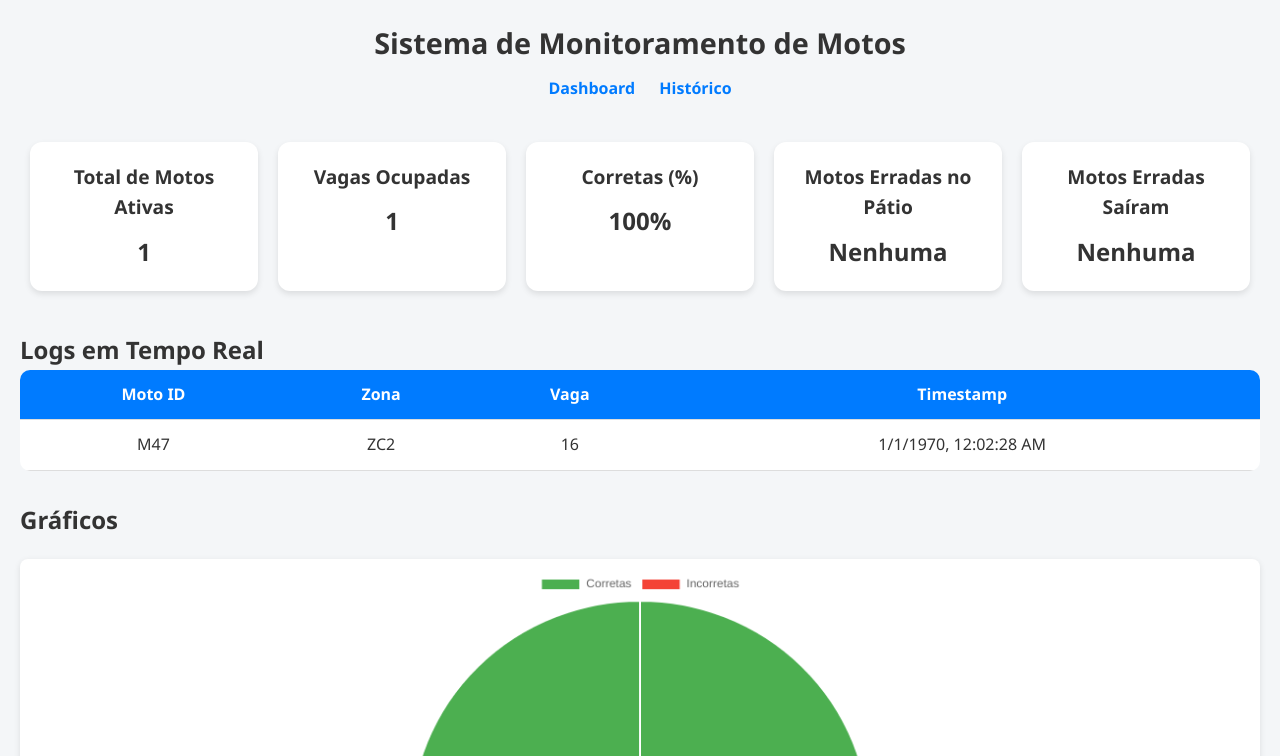
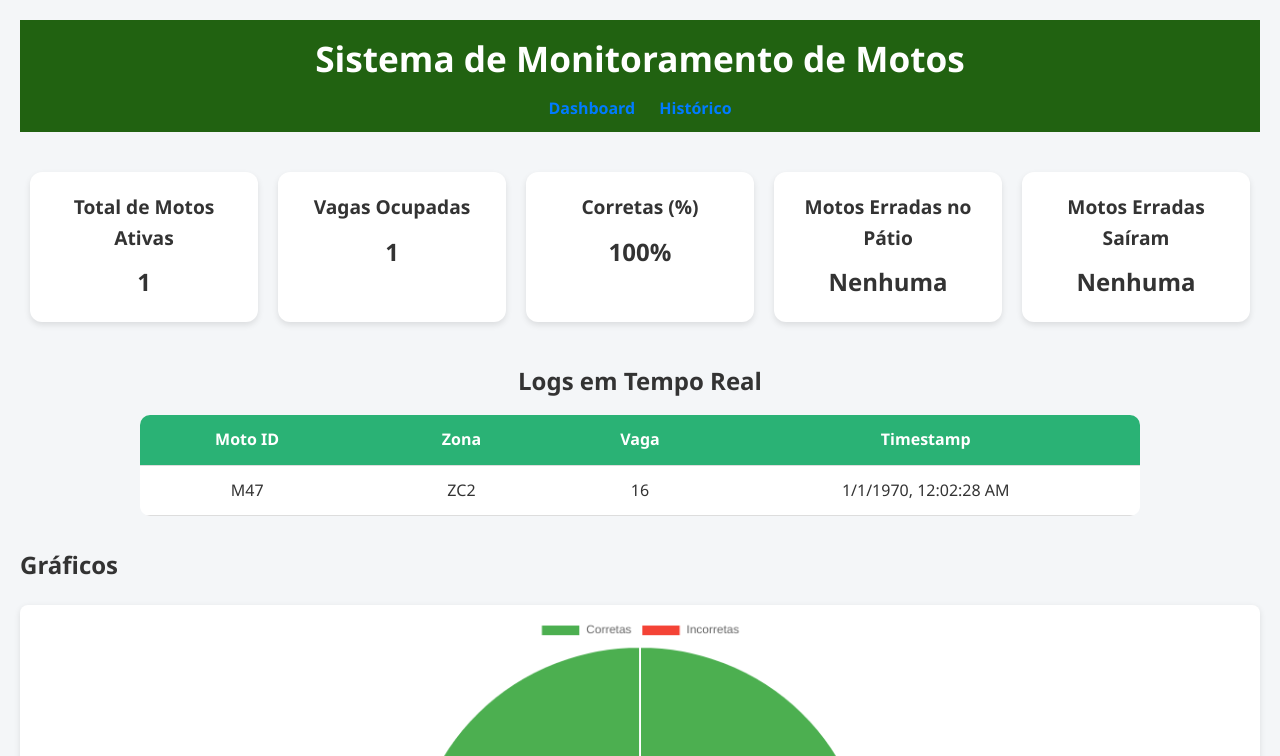
Before and after one commit to 30Lima/Iot_Heimdall, a Flask app: page / in a window 1280 px wide. Shown: the top 756 px of the page. Run offline with Flask 3, Linux system fonts and the light colour scheme.

Commit message:
style: log styling

```diff
--- a/static/css/styles.css
+++ b/static/css/styles.css
@@ -18,11 +18,15 @@ header {
     flex-direction: column;
     align-items: center;
     margin-bottom: 30px;
+    background-color: #216211ff;
+    width: 100%;
+    padding: 10px;
 }
 
 header h1 {
     margin-bottom: 10px;
-    font-size: 1.8rem;
+    font-size: 2.2rem;
+    color: white;
 }
 
 nav a {
@@ -80,7 +84,6 @@ nav a:hover {
     cursor: pointer;
 }
 
-/* Tooltip mostrando todas as motos erradas */
 #motos-erradas[title] {
     position: relative;
 }
@@ -104,24 +107,41 @@ nav a:hover {
     box-shadow: 0 2px 6px rgba(0,0,0,0.2);
 }
 
-/* Logs */
+/* Logs --- SEÇÃO ATUALIZADA --- */
+#logs h2 {
+    text-align: center; /* Opcional: centraliza o título "Logs em Tempo Real" */
+    margin-bottom: 15px;
+}
+
 #logs table {
-    width: 100%;
+    /* 1. Definindo um tamanho máximo e centralizando */
+    max-width: 1000px;      /* A tabela terá no máximo 900px de largura */
+    width: 100%;           /* Em telas menores que 900px, ela será responsiva */
+    margin: 0 auto 30px;   /* A mágica para centralizar: margem automática nas laterais */
+
     border-collapse: collapse;
-    margin-bottom: 30px;
     background-color: #fff;
     border-radius: 10px;
     overflow: hidden;
+    table-layout: fixed;
 }
 
 #logs th, #logs td {
-    padding: 12px 10px; /* padding horizontal menor */
-    text-align: center; /* todas as colunas centralizadas */
+    padding: 12px 15px;
+    /* 2. Centralizando o texto de todas as células */
+    text-align: center;
     border-bottom: 1px solid #ddd;
 }
 
+/* Definindo a largura de cada coluna */
+#logs th:nth-child(1), #logs td:nth-child(1) { width: 15%; } /* Moto ID */
+#logs th:nth-child(2), #logs td:nth-child(2) { width: 15%; } /* Zona */
+#logs th:nth-child(3), #logs td:nth-child(3) { width: 10%; } /* Vaga */
+#logs th:nth-child(4), #logs td:nth-child(4) { width: 30%; } /* Timestamp */
+
+
 #logs th {
-    background-color: #007bff;
+    background-color: #2ab275ff;
     color: white;
 }
 
@@ -133,16 +153,9 @@ nav a:hover {
     background-color: #f1f1f1;
 }
 
-/* Reduz padding apenas da coluna Timestamp */
-#logs td.timestamp,
-#logs th.timestamp {
-    padding-left: 5px;
-    padding-right: 5px;
-}
-
 /* Destaque para motos erradas na tabela */
 .moto-errada {
-    background-color: #ffcccc;
+    background-color: #ffcccc !important;
     font-weight: bold;
 }
 
```
